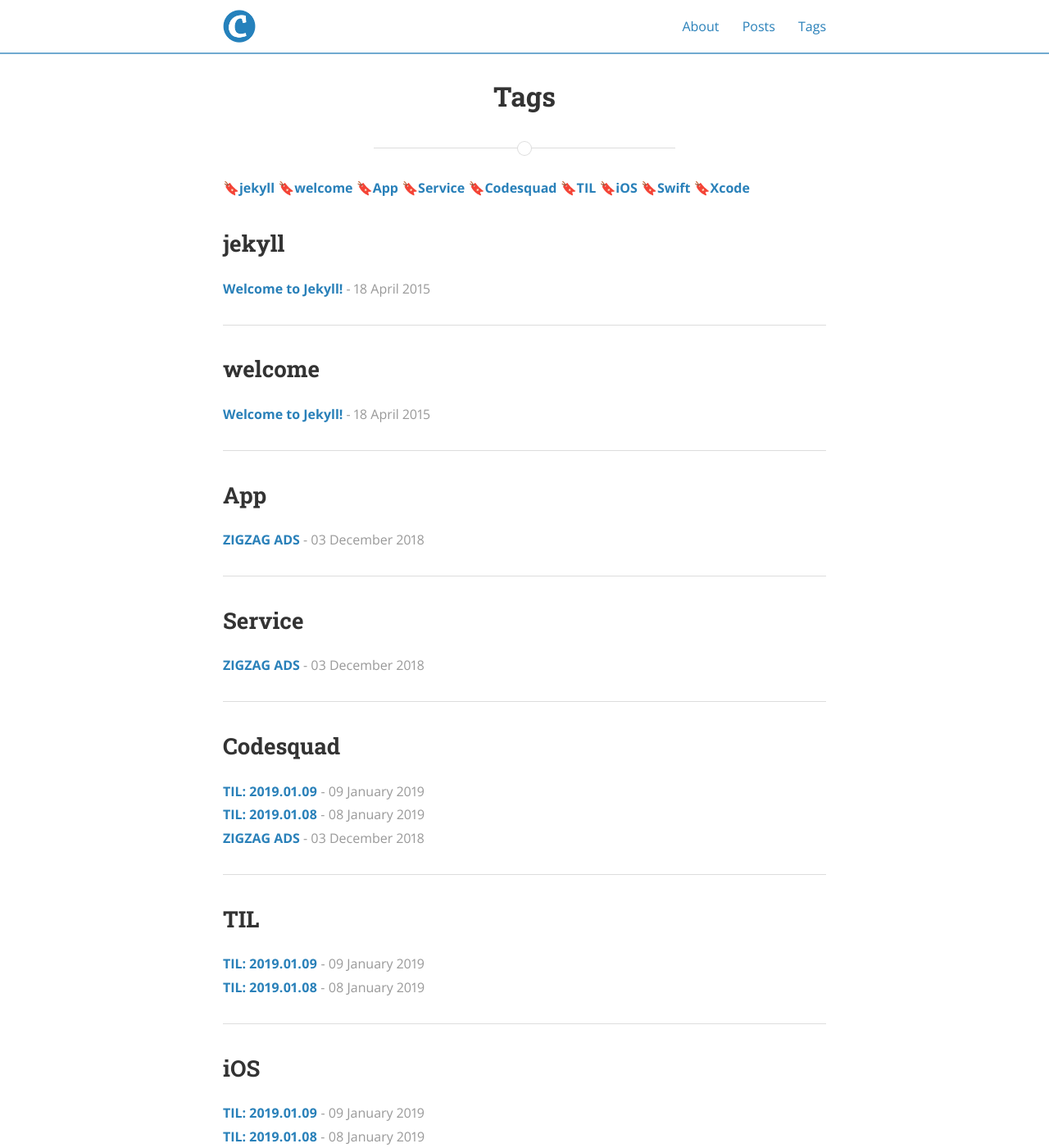
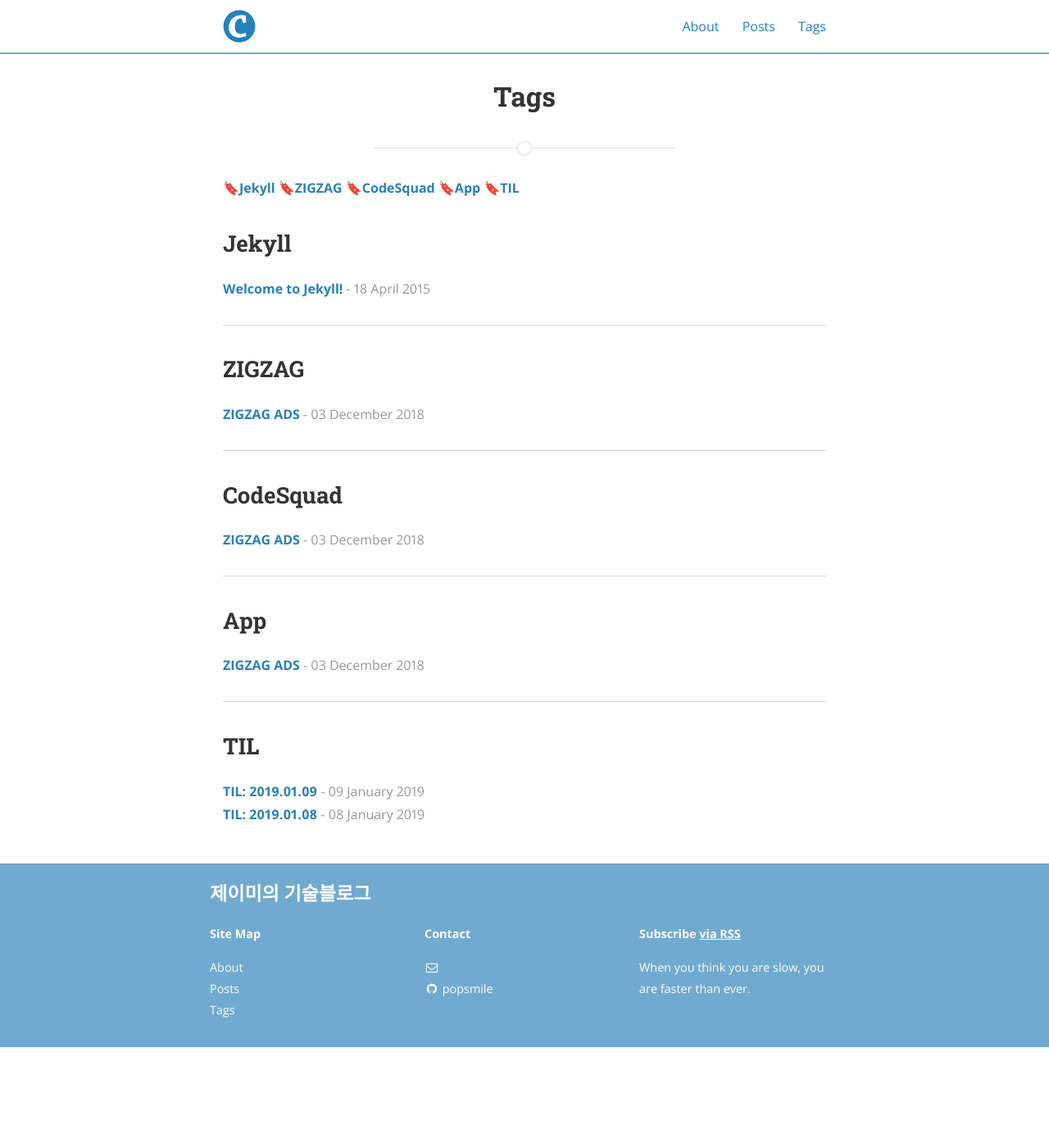
Before and after one commit to popsmile/popsmile.github.io, a Jekyll site: the page built from tags.html, in a window 1280 px wide and 1400 px high. Shown: the whole window at 82% size. Built offline with Jekyll 4.4.1, drawn with Linux system fonts in a browser that asks for light colours; nearby versions of some CDN libraries; some of the changed text lies outside the part shown.

Commit message:
Add: square brackets to the tags

```diff
--- a/_posts/2015-04-18-welcome-to-jekyll.markdown
+++ b/_posts/2015-04-18-welcome-to-jekyll.markdown
@@ -4,7 +4,7 @@ title:  "Welcome to Jekyll!"
 date:   2015-04-18 08:43:59
 author: Ben Centra
 categories: Jekyll
-tags:	jekyll welcome
+tags:	[Jekyll]
 cover:  "/assets/instacode.png"
 ---
 
--- a/_posts/2018-12-03-zigzag.markdown
+++ b/_posts/2018-12-03-zigzag.markdown
@@ -4,7 +4,7 @@ title:  "ZIGZAG ADS"
 date:   2018-12-03 12:11:22
 author: Jamie & Cony
 categories: Codesquad
-tags: App Service Codesquad
+tags: [ZIGZAG, CodeSquad, App]
 cover:  "/assets/cover/pink-keyboard-mouse.jpeg"
 ---
 # 지그재그 ADS
--- a/_posts/2019-01-08-TIL.markdown
+++ b/_posts/2019-01-08-TIL.markdown
@@ -4,7 +4,7 @@ title:  "TIL: 2019.01.08"
 date:   2019-01-08 18:00:00
 author: Jamie
 categories: TIL
-tags: TIL iOS Swift Xcode Codesquad
+tags: [TIL]
 cover:  "/assets/cover/pencil-clips-on-greenblue.jpeg"
 ---
 
--- a/_posts/2019-01-09-TIL.markdown
+++ b/_posts/2019-01-09-TIL.markdown
@@ -4,7 +4,7 @@ title:  "TIL: 2019.01.09"
 date:   2019-01-09 00:48:00
 author: Jamie
 categories: TIL
-tags: TIL iOS Swift Codesquad
+tags: [TIL]
 cover:  "/assets/cover/white-note.jpeg"
 ---
 
```
